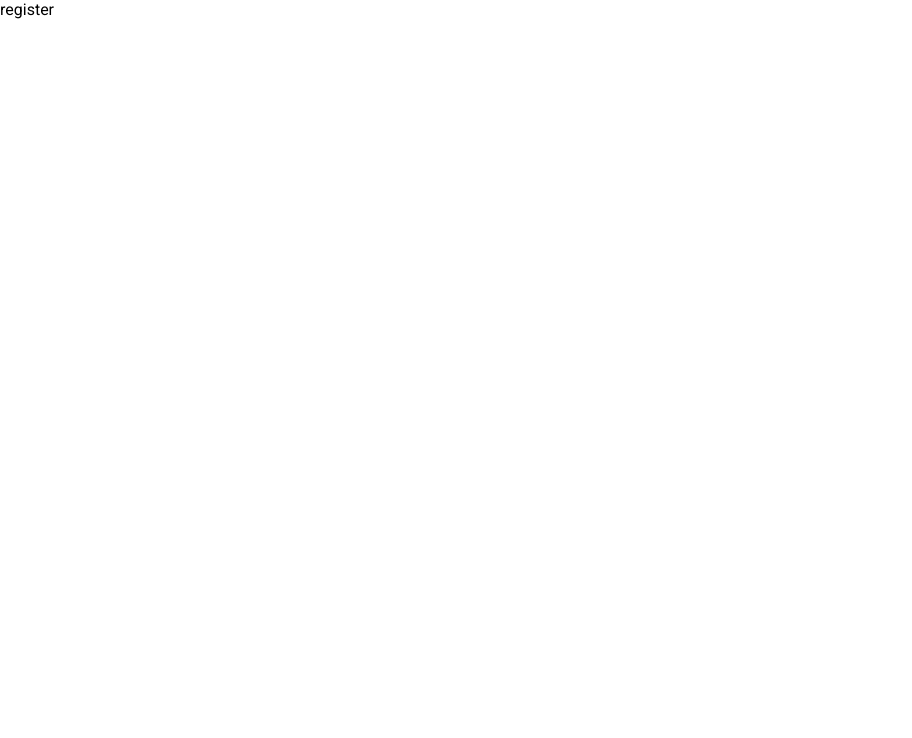
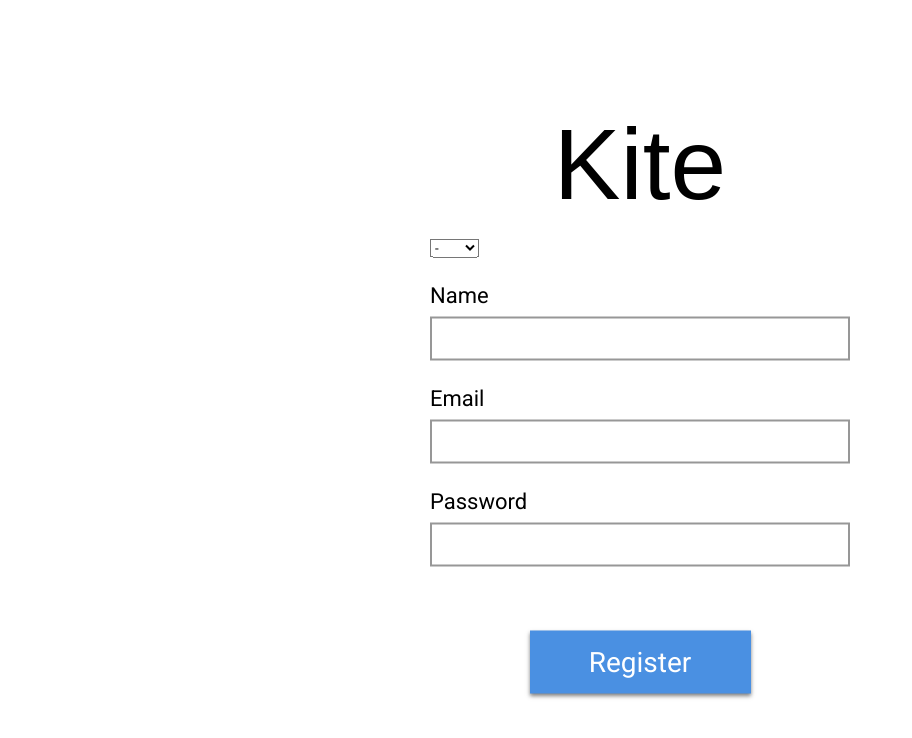
Before and after one commit to RaduBesliu/kite, a React (Create React App) app in the folder kite/: page /register in a window 1280 px wide. Shown: the top 738 px of the page, without its empty margins (0-912 px from the left). Built offline with nearby package versions, Linux system fonts and the light colour scheme; no server answers; the HTML template or start-up script is replaced by a standard one; a web font is replaced by a local one.

Commit message:
register form

```diff
--- a/kite/src/pages/Register/Register.jsx
+++ b/kite/src/pages/Register/Register.jsx
@@ -1,19 +1,83 @@
 import React from "react";
-import { useEffect } from "react";
+import { useState, useEffect } from "react";
 
 import { useNavigate } from "react-router-dom";
 
+import axios from "axios";
+
+import AccountInput from "../../components/AccountInput";
+import Button from "../../components/Button";
+
+import "./register.css";
+
 function register() {
-  let navigate = useNavigate();
+  const [name, setName] = useState("");
+  const [username, setUsername] = useState("");
+  const [password, setPassword] = useState("");
 
-  // Redirect home if there is no auth token
+  const [token, setToken] = useState(localStorage.getItem("token"));
+
+  const [select, setSelect] = useState("");
+
+  const navigate = useNavigate();
+  const BASE_URL = process.env.REACT_APP_API_ENDPOINT;
+
+  // Redirect home if there is an auth token
   useEffect(() => {
-    if (localStorage.getItem("token")) {
+    if (token) {
       navigate("/");
     }
-  }, []);
+  }, [token]);
 
-  return <div>register</div>;
+  const submitForm = (e) => {
+    e.preventDefault();
+    console.log({ name: select + name, username, password });
+    // axios.post(`${BASE_URL}/login`, { username, password }).then((response) => {
+    //   localStorage.setItem("token", response.data.userId);
+    //   setToken(response.data.userId);
+    // });
+  };
+
+  return (
+    <form className="form">
+      <h1 className="title">Kite</h1>
+      <div className="input--flex--row">
+        <select
+          className="form__select"
+          value={select}
+          onChange={(e) => setSelect(e.target.value)}
+        >
+          <option value="">-</option>
+          <option value="Mr. ">Mr.</option>
+          <option value="Mrs. ">Mrs.</option>
+          <option value="Ms. ">Ms.</option>
+        </select>
+        <AccountInput
+          title="Name"
+          type="text"
+          value={name}
+          setValue={setName}
+        ></AccountInput>
+      </div>
+      <AccountInput
+        title="Email"
+        type="text"
+        value={username}
+        setValue={setUsername}
+      ></AccountInput>
+      <AccountInput
+        title="Password"
+        type="password"
+        value={password}
+        setValue={setPassword}
+      ></AccountInput>
+      <Button
+        className="form__submit"
+        title="Register"
+        handleClick={submitForm}
+      />
+    </form>
+  );
 }
 
 export default register;
```
